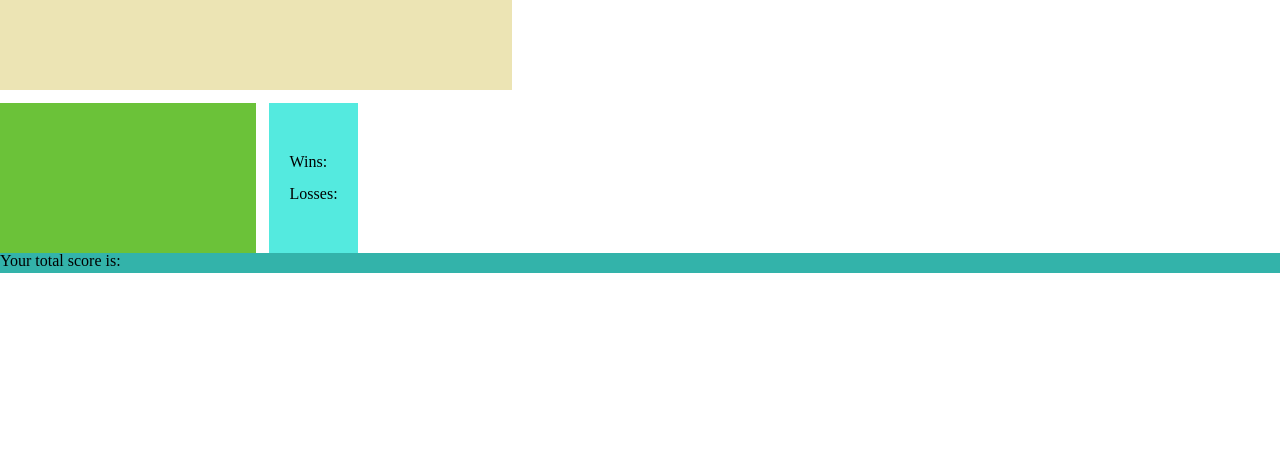
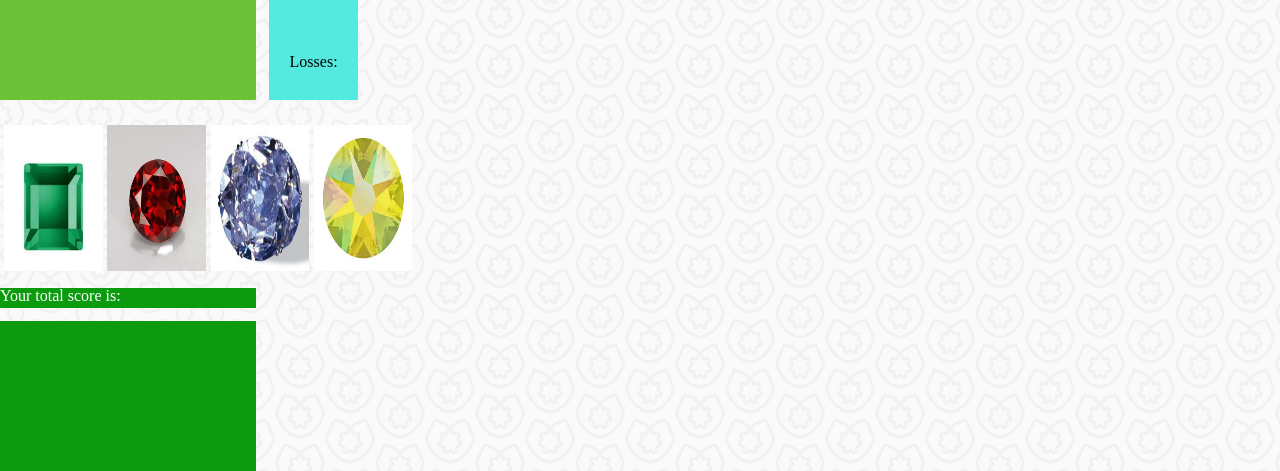
Before and after one commit to Andymendez100/unit-4-game, a plain HTML site: page index.html in a window 1280 px wide. Shown: the part 559-1030 px from the top of the page. Before the commit the page ends 832 px from the top, so only its background shows below. Drawn offline with nearby package versions, Linux system fonts and the light colour scheme.

Commit message:
Finished homework

```diff
--- a/assets/css/style.css
+++ b/assets/css/style.css
@@ -1,11 +1,24 @@
+body{
+
+    background-image: url("../images/lilypads.png");
+}
+img{
+    width: 22%;
+    margin-left: 1%;
+    height: 145.5px;
+    float: left;
+}
 .titleBox{
     background-color: #B0581F;
-    height: 100px;
+    height: 75px;
     width: 20%;
     margin-bottom: 1%;
     display: flex;
     justify-content: center;
     align-items: center;
+    font-weight: bold;
+    font-size: 40px;
+    color:white;
 }
 
 
@@ -14,7 +27,7 @@
     width: 40%;
     color: green;
     font-size: 20px;
-    padding-bottom:20%;
+    padding-bottom:10%;
     margin-bottom:1%;
 }
 .randomNumberBox{
@@ -22,6 +35,9 @@
     height: 150px;
     width:20%;
     float: left;
+    margin-bottom:2%;
+    color:purple;
+    font-size: 200%
 
 }
 .winLoseBox{
@@ -31,17 +47,31 @@
     position: absolute;
     left:21%;
     display: flex;
-    justify-content: center;
+    flex-direction: column;
+    justify-content: space-around;
     align-items: center
+}
 
+.crystalsBox{
+width:35%;
+height: 150px;
+clear:both;
+}
+
+.totalScoreText{
+    background-color:#0C9B0F;
+    margin-top: 1%;
+    height:20px;
+    width:20%;
+    color:white;
 
 }
 
-.totalScoreText{
-    background-color:#33B3AA;
-    margin-top: 2%;
-    height:20px;
-    clear: both;
-    margin-top:5%;
-
+.totalScoreBox{
+    background-color:#0C9B0F;
+    margin-top: 1%;
+    height:150px;
+    width:20%;
+    color:white;
+    font-size: 200%;
 }
--- a/assets/javascript/game.js
+++ b/assets/javascript/game.js
@@ -0,0 +1,89 @@
+$(document ).ready(function() {
+var char = {
+    gre:
+    {
+        image: "green",
+        value: 0
+    },
+    red:
+    {
+        image: "red",
+        value: 0
+    },
+    sil:
+    {
+        image: "silver",
+        value: 0
+    },
+    yel:
+    {
+        image: "yellow",
+        value: 0
+    },
+};
+
+var targetNum = 0;
+var counter = 0;
+
+var wins = 0;
+var losses = 0;
+
+function start() {
+    counter = 0;
+
+    targetNum = Math.floor(Math.random() * (120 - 19 + 1)) + 19;
+    $(".randomNumberBox").html(targetNum);
+
+
+    char.gre.value = Math.floor(Math.random() * (12 - 1 + 1)) + 1;
+    char.red.value = Math.floor(Math.random() * (12 - 1 + 1)) + 1;
+    char.sil.value = Math.floor(Math.random() * (12 - 1 + 1)) + 1;
+    char.yel.value = Math.floor(Math.random() * (12 - 1 + 1)) + 1;
+
+
+};
+
+
+function adding(char) {
+    counter = counter + char.value;
+    $(".totalScoreBox").html( counter);
+    check();
+}
+
+function check() {
+    if (counter > targetNum) {
+        alert("SORRY, YOU LOST!");
+
+        console.log("YOU LOST");
+        losses++;
+        $("#loss").html(losses);
+        start();
+
+    }
+    else if (counter == targetNum) {
+        alert("CONGRATS, YOU WON!");
+        console.log("YOU WIN!");
+        wins++;
+        $("#wins").html(wins);
+        start();
+    }
+}
+
+start()
+
+$("#green").on("click", function () {
+    adding(char.gre);
+});
+
+$("#red").on("click", function () {
+    adding(char.red);
+});
+$("#silver").on("click", function () {
+    adding(char.sil);
+});
+$("#yellow").on("click", function () {
+    adding(char.yel);
+});
+
+
+});
--- a/index.html
+++ b/index.html
@@ -3,17 +3,16 @@
 
 <head>
     <meta charset="UTF-8">
-    <meta name="viewport" content="width=\, initial-scale=1.0">
-    <meta http-equiv="X-UA-Compatible" content="ie=edge">
     <title>CrystalCollector</title>
     <link rel="stylesheet" href="assets/css/reset.css">
     <link rel="stylesheet" href="assets/css/style.css">
+    <script src="https://code.jquery.com/jquery-3.4.1.min.js"></script>
     <script src="assets/javascript/game.js"></script>
 </head>
 
 <body>
     <div class="titleBox">
-       <h1> CrystalCollector!</h1>
+        <h1> CrystalCollector!</h1>
 
     </div>
 
@@ -38,15 +37,24 @@
             the values of each crystal.
         </p>
     </div>
-    <div class= "randomNumberBox"></div>
+    <div class="randomNumberBox"></div>
 
-    <div class= "winLoseBox">Wins:
-        <br>
-        <br>
-        Losses:
+    <div class="winLoseBox">
+        <h3>Wins:
+            <span id="wins"></span>
+        </h3>
+        <h3>Losses:
+            <span id="loss"></span>
+        </h3>
     </div>
 
-    <div class="crystalsBox"></div>
+    <div class="crystalsBox">
+        <img id="green" src="assets/images/Green-crystal.jpg">
+        <img id="red" src="assets/images/Picture-red-crystal.jpg">
+        <img id="silver" src="assets/images/Silver-crystal.jpg">
+        <img id="yellow" src="assets/images/Yellow-crystal.jpg">
+
+    </div>
 
     <div class="totalScoreText">Your total score is: </div>
 
```
Also changed, not shown: assets/images/Green-crystal.jpg (added), assets/images/Picture-red-crystal.jpg (added), assets/images/Silver-crystal.jpg (added), assets/images/Yellow-crystal.jpg (added), assets/images/lilypads.png (added).
